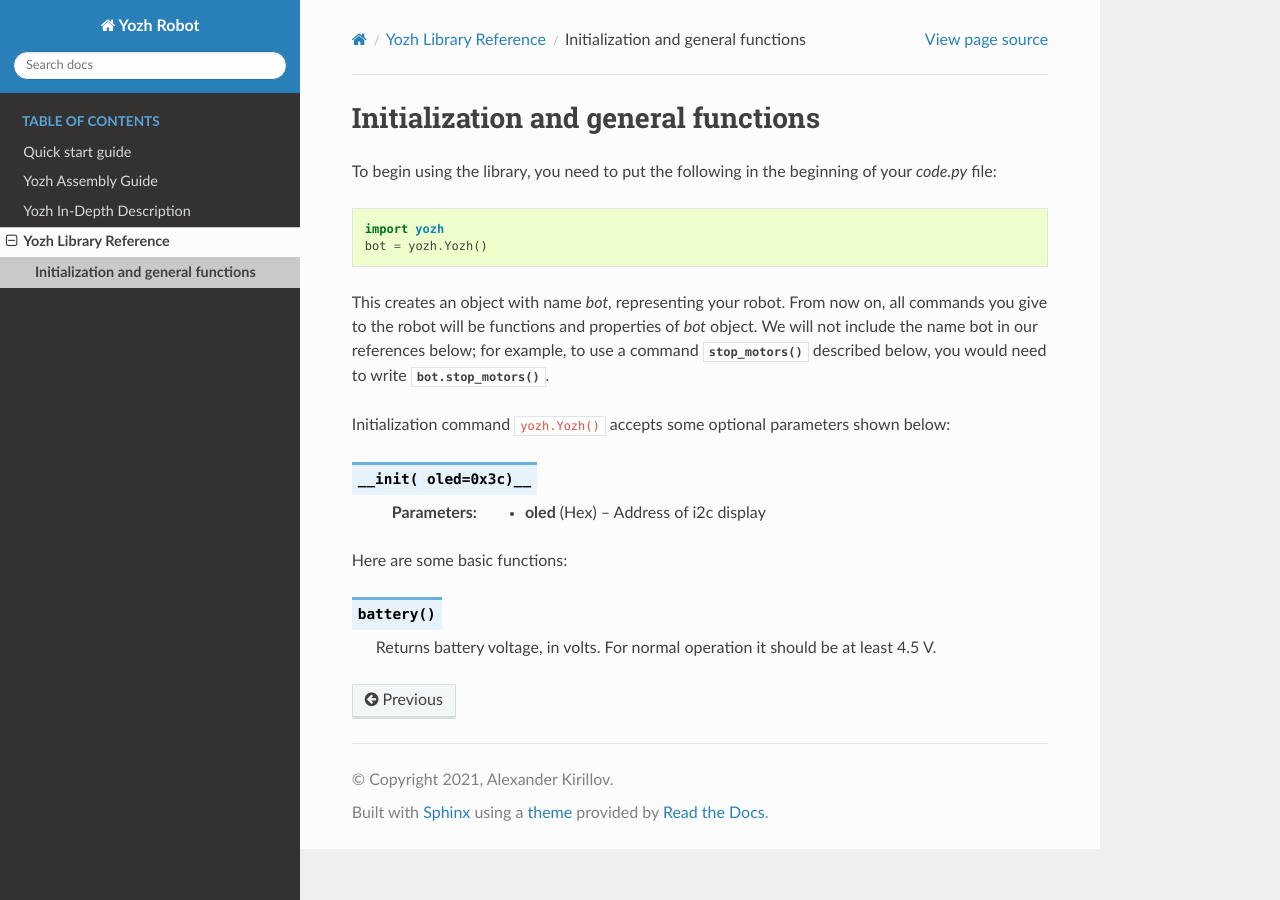
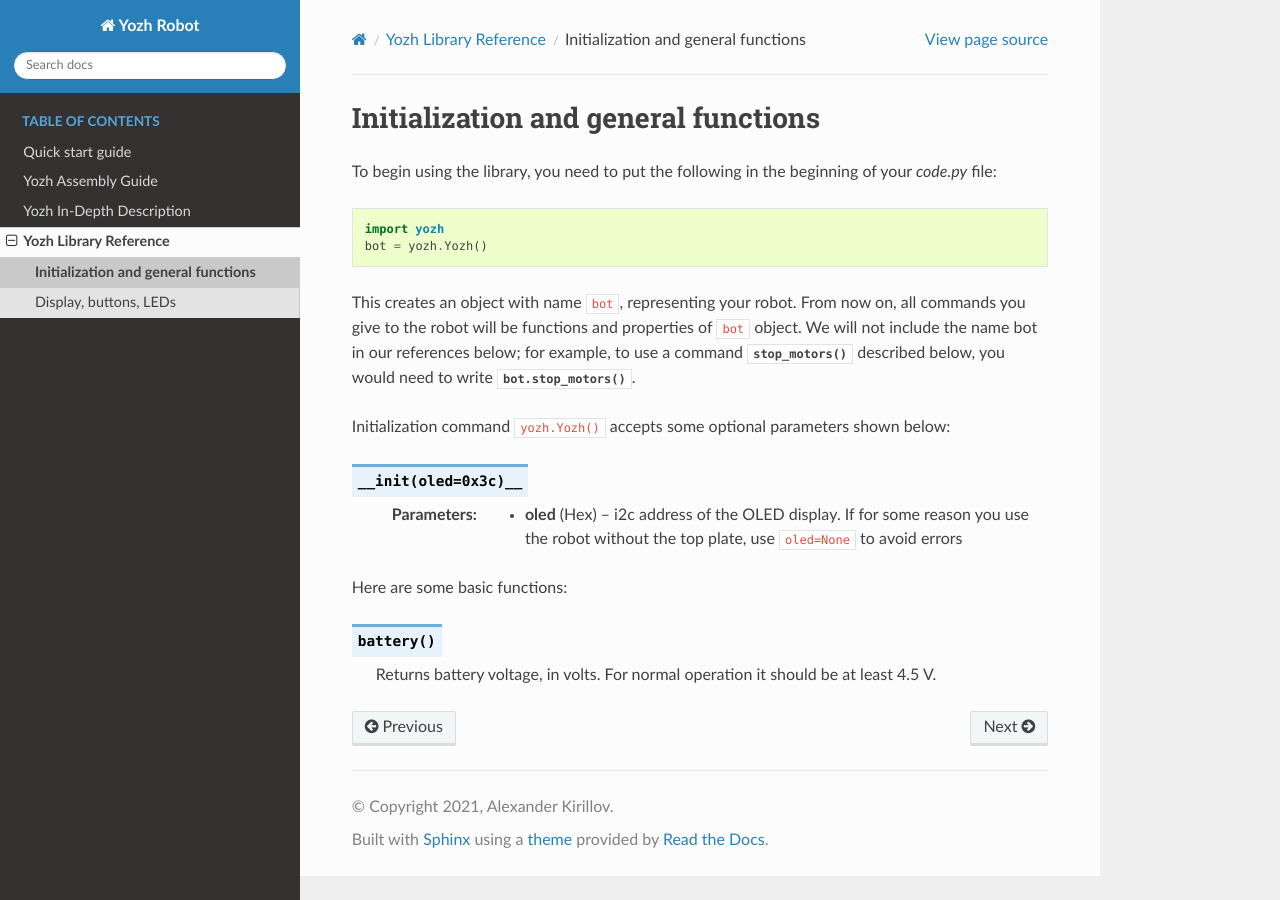
Before and after one commit to shurik179/yozh, a Sphinx documentation site: the page built from docs/library/init.rst, in a window 1280 px wide. Built offline with Sphinx 7.4.7 and the Read the Docs theme 2.0.0, drawn with Linux system fonts in a browser that asks for light colours; formulas are drawn with MathJax 3; pages that are not in the unit, such as notebooks, are missing from menus.

Commit message:
library reference updated

```diff
--- a/docs/library/init.rst
+++ b/docs/library/init.rst
@@ -10,17 +10,18 @@
    bot = yozh.Yozh()
 
 
-This creates  an  object with name `bot`, representing your robot.  From now
-on, all commands you give to the robot will be functions and properties of `bot`
+This creates  an  object with name ``bot``, representing your robot.  From now
+on, all commands you give to the robot will be functions and properties of ``bot``
 object. We will not include the name bot in our references below; for example,
 to use a command :func:`stop_motors()` described below, you would need to write
 :func:`bot.stop_motors()`.
 
 Initialization command ``yozh.Yozh()`` accepts some optional parameters shown below:
 
-.. function:: __init( oled=0x3c)__
+.. function:: __init(oled=0x3c)__
 
-   :param oled: Address of i2c display
+   :param oled: i2c address of the OLED  display. If for some reason you use the
+                robot without the top plate, use ``oled=None`` to avoid errors
    :type oled: Hex
 
 
```
Also changed, not shown: docs/library/UI.rst (added, +49 -0 lines).
